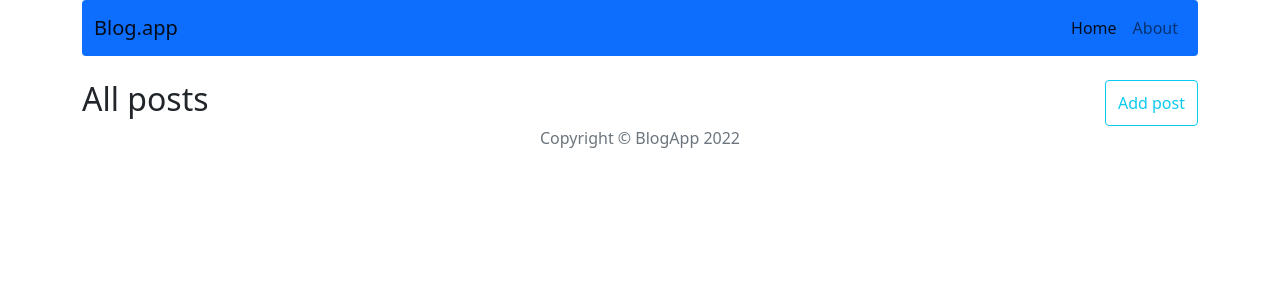
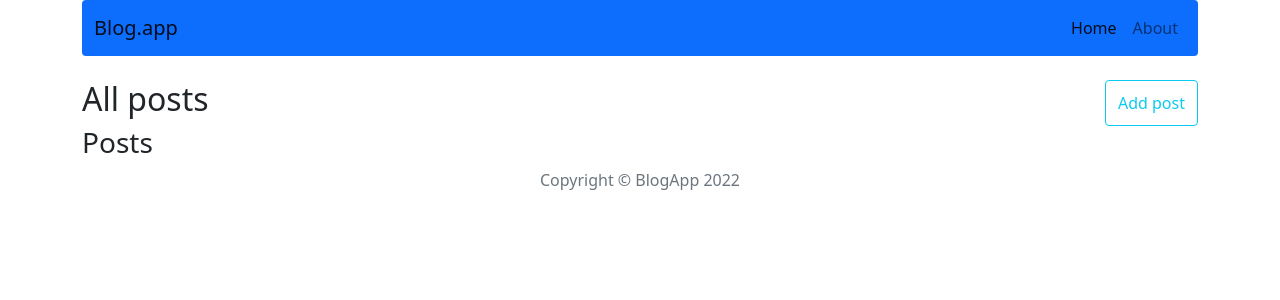
Before and after one commit to Jnlietta/react-blog, a React (Create React App) app: page / in a window 1280 px wide. Shown: the top 300 px of the page. Built offline with nearby package versions, Linux system fonts and the light colour scheme.

Commit message:
Add component Posts and import it inside Home

```diff
--- /dev/null
+++ b/src/components/features/Posts/Posts.js
@@ -0,0 +1,7 @@
+const Posts = () => {
+    return (
+        <h3>Posts</h3>
+    );
+};
+
+export default Posts;
--- a/src/components/pages/Home/Home.js
+++ b/src/components/pages/Home/Home.js
@@ -1,3 +1,4 @@
+import Posts from '../../features/Posts/Posts';
 import styles from './Home.module.scss';
 import { Button } from 'react-bootstrap';
 
@@ -6,9 +7,12 @@ import { Button } from 'react-bootstrap';
 
 const Home = props => {
     return(
-        <div className={styles.homeHeader}>
-            <h2 className={styles.title}>All posts</h2>
-            <Button variant="outline-info">Add post</Button>
+        <div>
+            <div className={styles.homeHeader}>
+                <h2 className={styles.title}>All posts</h2>
+                <Button variant="outline-info">Add post</Button>
+            </div>
+            <Posts />
         </div>
     );
 };
```
